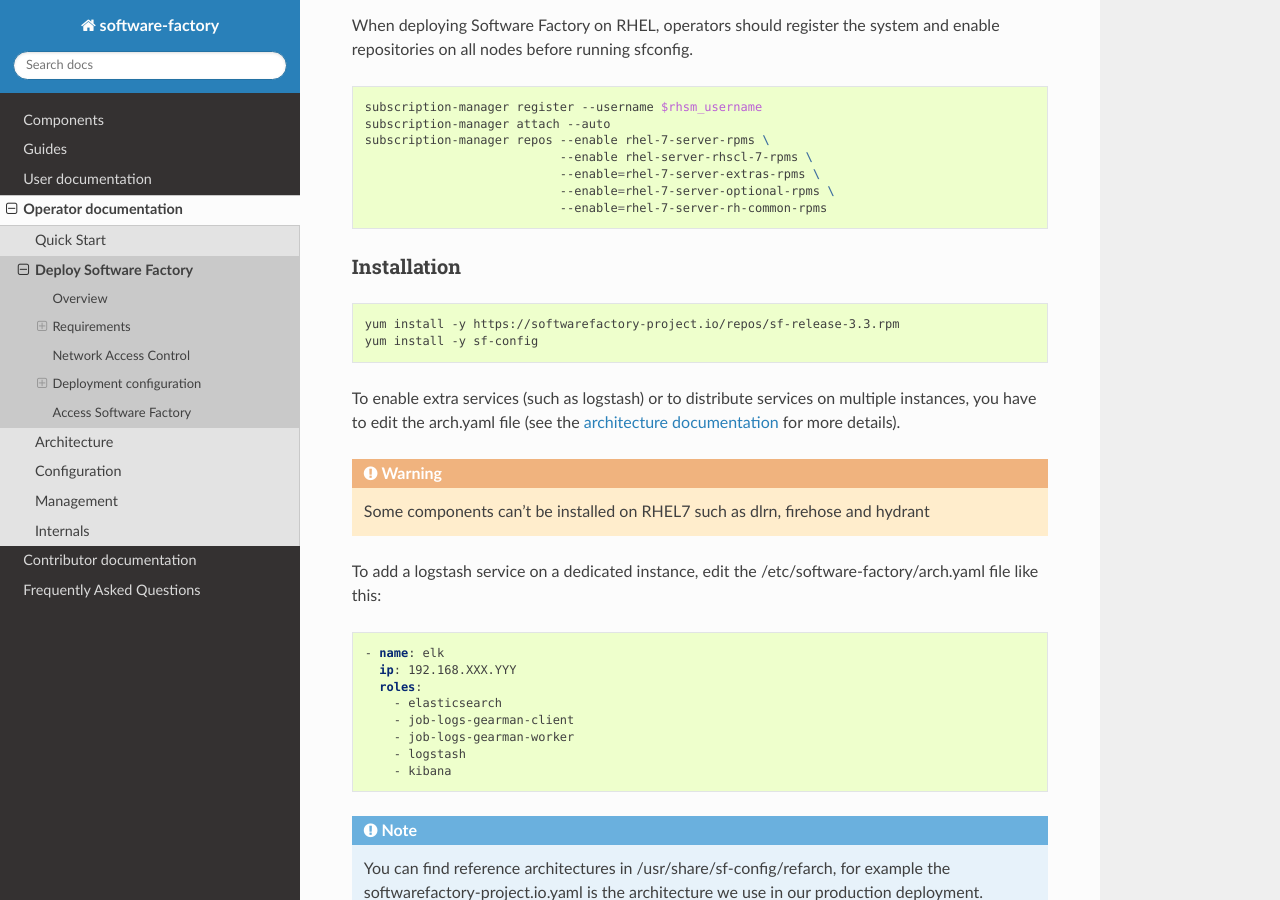
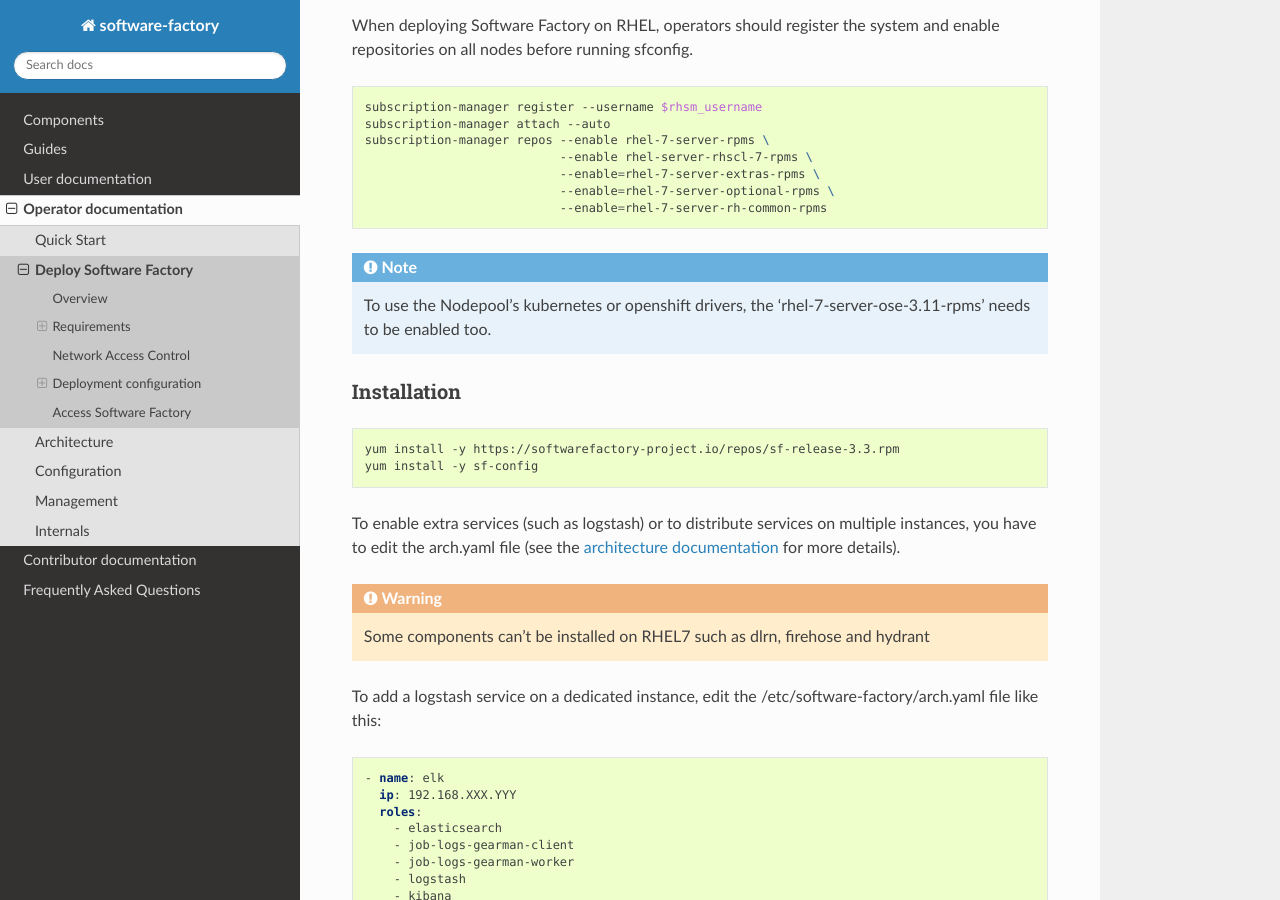
Before and after one commit to softwarefactory-project/sf-docs, a Sphinx documentation site: the page built from docs/operator/deployment.rst, in a window 1280 px wide and 900 px high, scrolled down 2638 px. Built offline with Sphinx 7.4.7 and the Read the Docs theme 2.0.0, drawn with Linux system fonts in a browser that asks for light colours.

```diff
--- a/docs/operator/deployment.rst
+++ b/docs/operator/deployment.rst
@@ -147,6 +147,11 @@
                               --enable=rhel-7-server-optional-rpms \
                               --enable=rhel-7-server-rh-common-rpms
 
+.. note::
+
+  To use the Nodepool's kubernetes or openshift drivers, the 'rhel-7-server-ose-3.11-rpms' needs to be enabled too.
+
+
 Installation
 ------------
 
```
